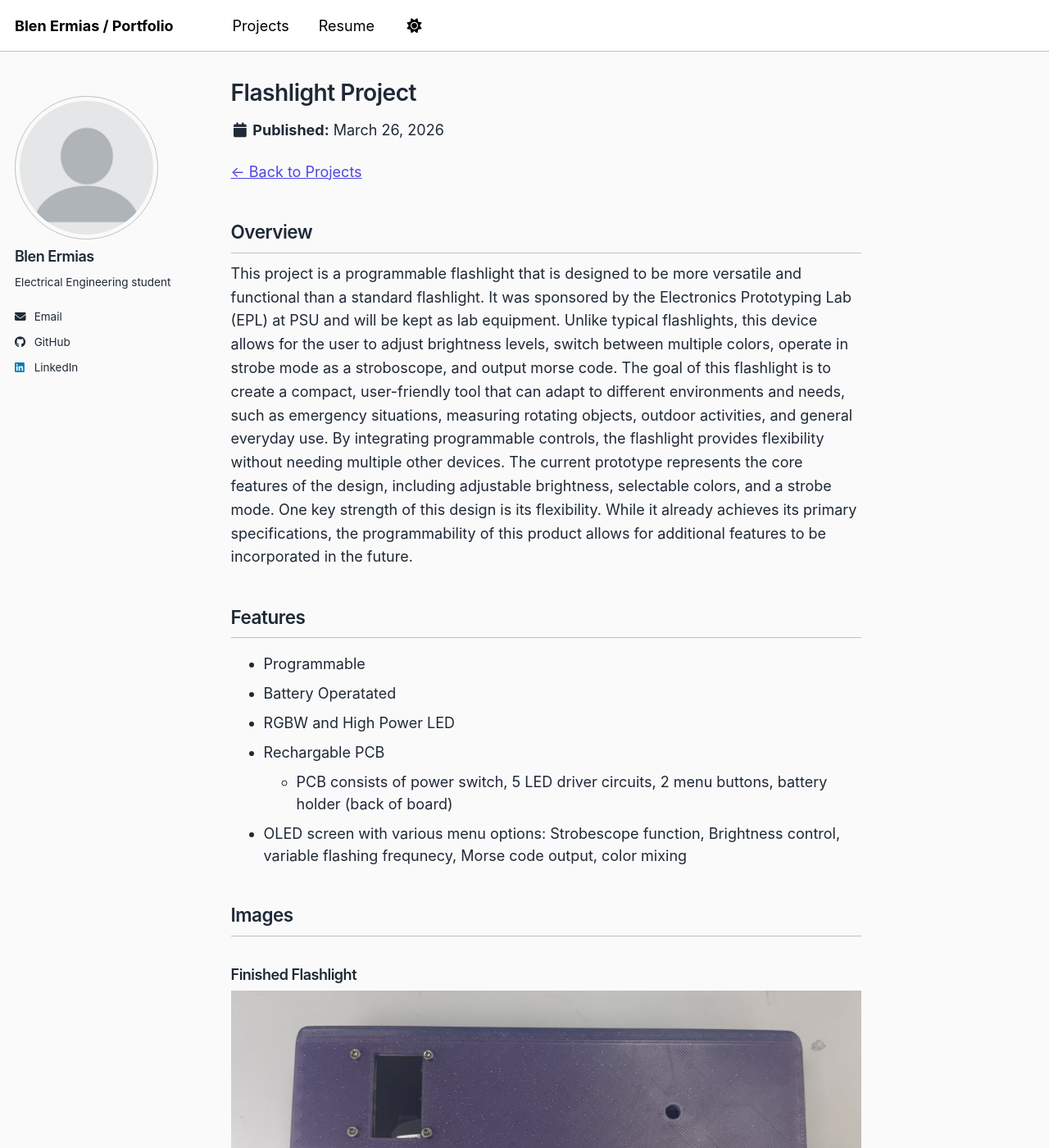
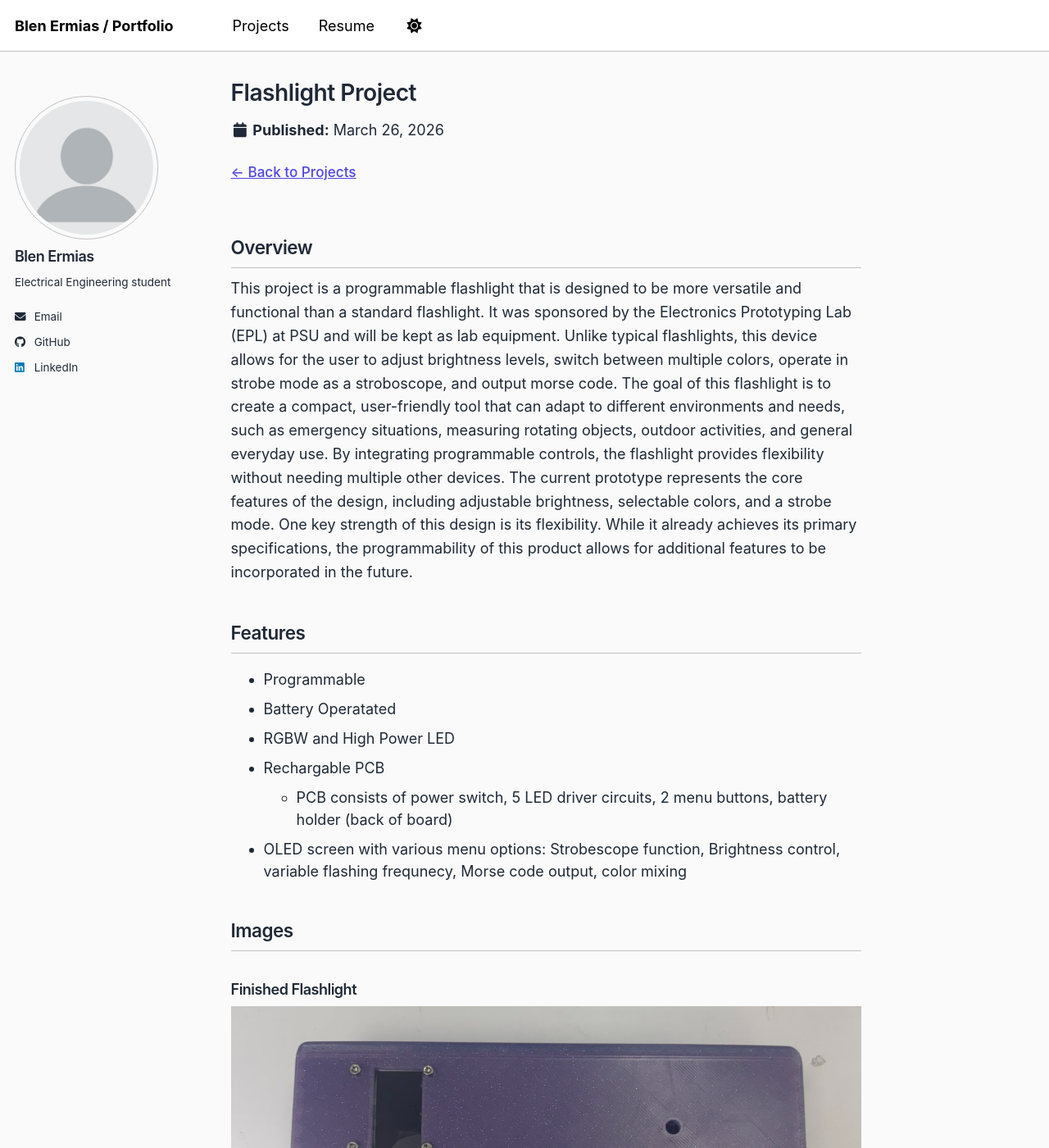
Before and after one commit to Blen-E/Blen-E.github.io, a Jekyll site: the page built from _portfolio/flashlight.md, in a window 1280 px wide and 1400 px high. Shown: the whole window at 82% size. Built offline with Jekyll 4.4.1, drawn with Linux system fonts in a browser that asks for light colours; a script bundle is joined from its source files by our own code; library files that are not in the unit come from our copies.

Commit message:
Update main.scss

```diff
--- a/assets/css/main.scss
+++ b/assets/css/main.scss
@@ -116,3 +116,17 @@
 .page__content p {
   line-height: 1.6;
 }
+/* Back button */
+
+.back-button {
+  display: inline-block;
+  margin-bottom: 20px;
+  font-size: 0.95em;
+  color: var(--accent-color);
+  text-decoration: none;
+  font-weight: 500;
+}
+
+.back-button:hover {
+  text-decoration: underline;
+}
```
